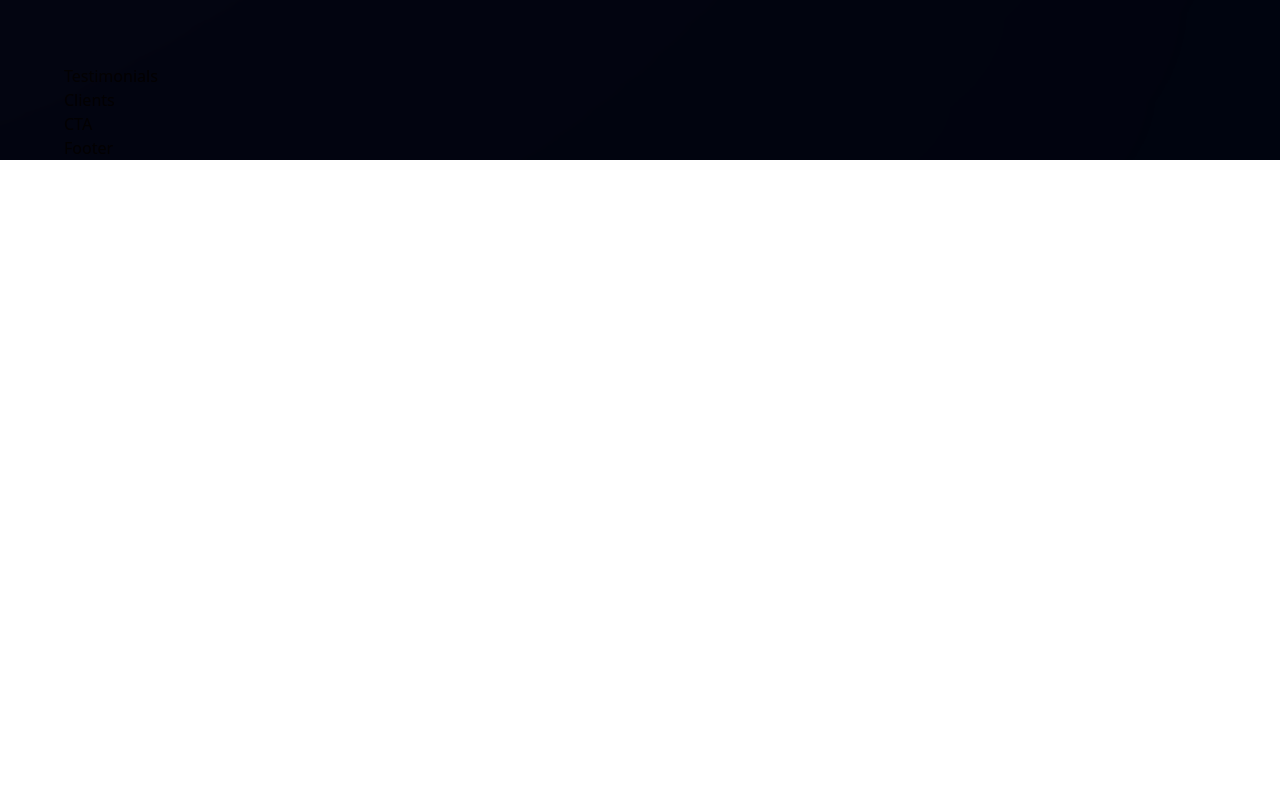
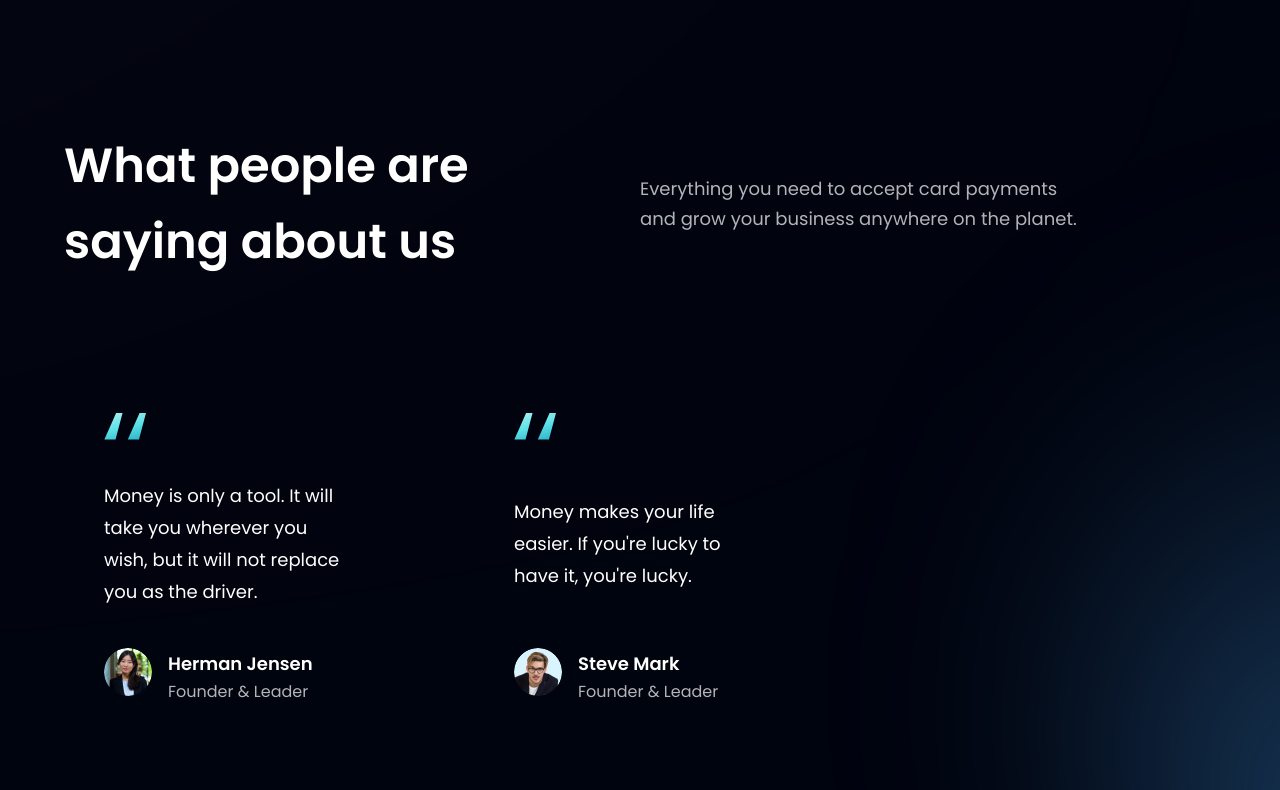
Before and after one commit to MoeElItani/Bank-app, a React (Vite) app: page / in a window 1280 px wide. Shown: the part 2710-3500 px from the top of the page. Before the commit the page ends 2870 px from the top, so only its background shows below. Built offline with nearby package versions, Linux system fonts and the light colour scheme.

Commit message:
create Testimonials and FeedbackCard Components

```diff
--- a/src/components/FeedbackCard.jsx
+++ b/src/components/FeedbackCard.jsx
@@ -1,9 +1,38 @@
-import React from 'react'
+import styles from '../style'
+import { quotes } from '../assets'
 
-const FeedbackCard = () => {
-  return (
-    <div>FeedbackCard</div>
-  )
-}
+const FeedbackCard = ({
+   id,
+   name,
+   title,
+   img,
+   content,
+}) => (
+   <div className='flex justify-between flex-col px-10 py-12 rounded-[20px] max-w-[370px] md:mr-10 sm:mr-5 mr-0 my-5 feedback-card'>
+      <img
+         src={quotes}
+         alt='quotes'
+         className='w-[42px] h-[27px] object-contain'
+      />
+      <p className='font-poppins font-normal text-[18px] text-white leading-[32px] w-[85%] my-10'>
+         {content}
+      </p>
+      <div className='flex flex-row gap-4'>
+         <img
+            src={img}
+            alt='clientImg'
+            className='w-[48px] h-[48px] rounded-full'
+         />
+         <div className='flex flex-col'>
+            <h4 className='font-poppins font-semibold text-[18px] text-white leading-[32px]'>
+               {name}
+            </h4>
+            <p className='font-poppins font-normal text-[16px] text-dimWhite leading-[24px]'>
+               {title}
+            </p>
+         </div>
+      </div>
+   </div>
+)
 
 export default FeedbackCard
--- a/src/components/Testimonials.jsx
+++ b/src/components/Testimonials.jsx
@@ -1,9 +1,35 @@
-import React from 'react'
+import { feedback } from '../constants'
+import styles from '../style'
+import FeedbackCard from './FeedbackCard'
 
-const Testimonials = () => {
-  return (
-    <div>Testimonials</div>
-  )
-}
+const Testimonials = () => (
+   <section
+      id='clients'
+      className={`${styles.paddingY} ${styles.flexCenter} flex-col relative`}
+   >
+      <div  className='absolute z-[0] w-[60%] h-[60%] -right-[50%] rounded-full blue__gradient'/>
+      <div className='w-full flex justify-between items-center md:flex-row flex-col sm:mb-16 mb-6 relative z-[1]'>
+         <h1 className={`${styles.heading2}`}>
+            What people are
+            <br className='sm:block hidden' />
+            saying about us
+         </h1>
+         <div className='w-full md:mt-0 mt-6'>
+            <p
+               className={`${styles.paragraph} text-left max-w-[450px]`}
+            >
+               Everything you need to accept card payments
+               and grow your business anywhere on the
+               planet.
+            </p>
+         </div>
+      </div>
+      <div className='flex flex-wrap sm:justify-start justify-center w-full feedback-container relative z-[1]'>
+         {feedback.map((card) => (
+            <FeedbackCard key={card.id} {...card} />
+         ))}
+      </div>
+   </section>
+)
 
 export default Testimonials
```
